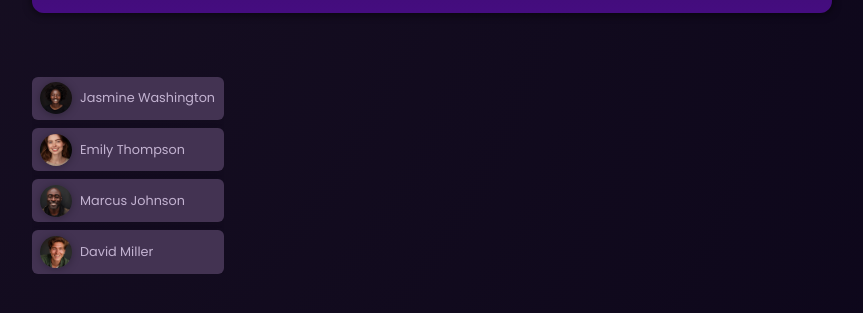
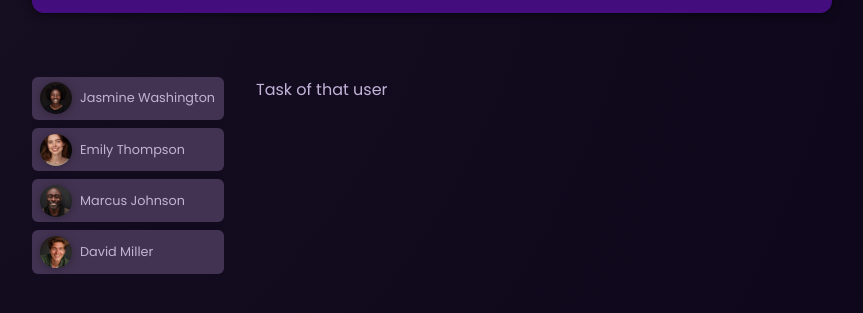
Before and after one commit to Pamuuu718/Projects, an Angular app: page / in a window 1280 px wide. Shown: the part 195-508 px from the top of the page, without its empty margins (208-1071 px from the left). Built offline with nearby package versions, Linux system fonts and the light colour scheme.

Commit message:
add static text

```diff
--- a/src/app/app.html
+++ b/src/app/app.html
@@ -16,4 +16,6 @@
             <app-user [id]="users[3].id" [avatar]="users[3].avatar" [name]="users[3].name" (select)="onSelectUser($event)"/>
         </li>
     </ul>
+
+    Task of that user
 </main>
```
